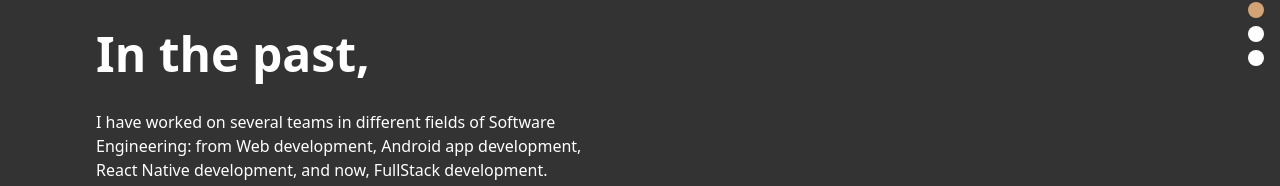
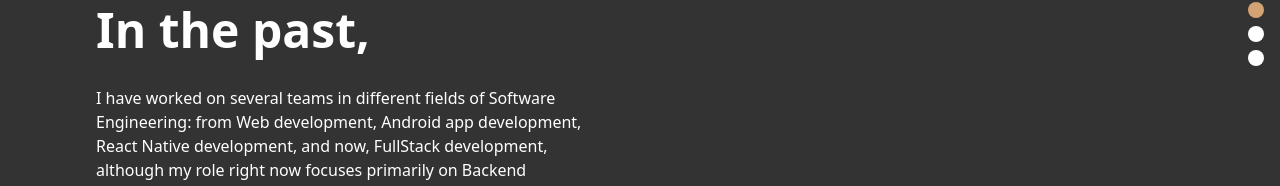
Before and after one commit to Kevin3874/Kevin-Portfolio, a Next.js app in the folder kevin-portfolio/: page / in a window 1280 px wide. Shown: the part 718-904 px from the top of the page. Built offline with nearby package versions, Linux system fonts and the light colour scheme.

Commit message:
About me update

```diff
--- a/kevin-portfolio/src/pages/index.tsx
+++ b/kevin-portfolio/src/pages/index.tsx
@@ -98,7 +98,8 @@ const Home: NextPage = () => {
             <h1 className="text-5xl font-bold mb-8">In the past,</h1>
             <div className="flex flex-col md:flex-col gap-4">
               <p className="max-w-lg mx-auto mb-2">I have worked on several teams in different fields of Software Engineering:
-              from Web development, Android app development, React Native development, and now, FullStack development.</p>
+              from Web development, Android app development, React Native development, and now, FullStack development, although
+               my role right now focuses primarily on Backend integration efforts.</p>
               <p className="max-w-lg mx-auto mb-2">
               I started off my journey with a startup called Quest2Learn. Initially, I joined as the Content Manager and Data Analyst,
               designing, creating, and testing modules. However, my Sophomore year in college, after I transitioned to studying Computer Science,
```
Also changed, not shown: 1 other file (tests, documents, lock files or other folders).
